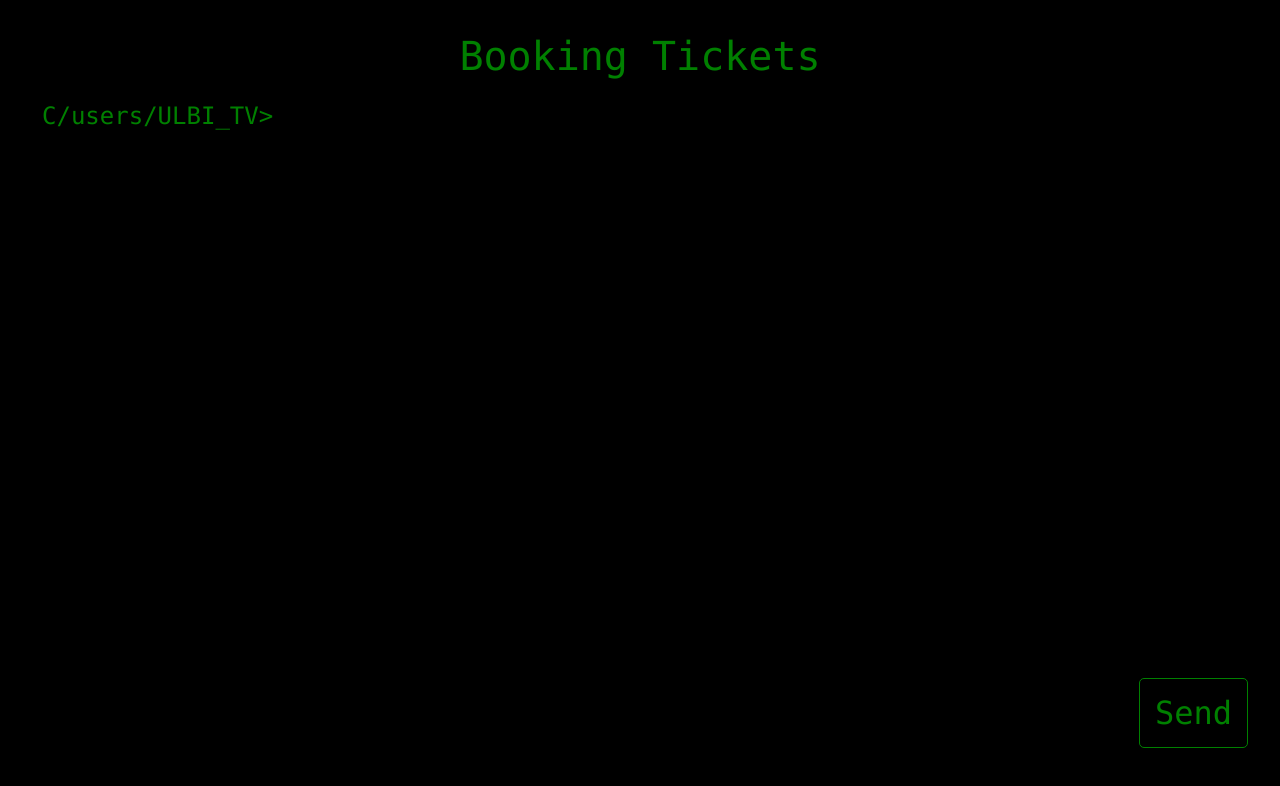
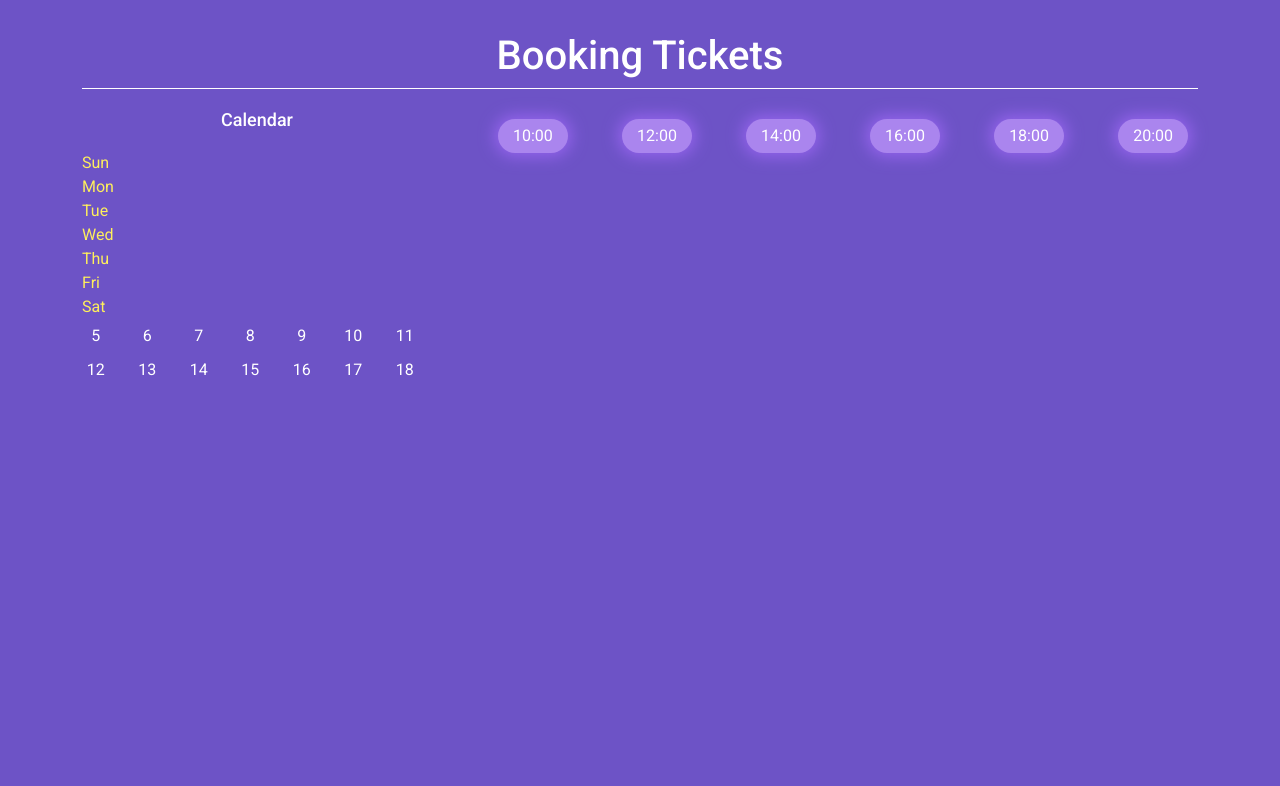
Before and after one commit to yaborodinov/Cinema-tickets, a React (Create React App) app: page / in a window 1280 px wide. Shown: the top 786 px of the page. Built offline with nearby package versions, Linux system fonts and the light colour scheme.

Commit message:
loyout calendar and sessions

```diff
--- a/public/index.html
+++ b/public/index.html
@@ -9,6 +9,9 @@
       name="description"
       content="Web site created using create-react-app"
     />
+    <link rel="preconnect" href="https://fonts.googleapis.com">
+    <link rel="preconnect" href="https://fonts.gstatic.com" crossorigin>
+    <link href="https://fonts.googleapis.com/css2?family=Roboto:wght@400;500;700&display=swap" rel="stylesheet">
     <link rel="apple-touch-icon" href="%PUBLIC_URL%/logo192.png" />
     <!--
       manifest.json provides metadata used when your web app is installed on a
--- a/src/App.js
+++ b/src/App.js
@@ -1,12 +1,17 @@
 import React from "react";
-// import Button from 'react-bootstrap/Button';
-import styled from "styled-components";
+import {
+  Row,
+  Col,
+  Container
+} from 'react-bootstrap';
+import styled,{css} from "styled-components";
 import './App.css';
 
 import Title from "./components/Title";
 import Flex from "./components/Flex";
-import Console from "./components/Console";
-import CreatedButton from "./components/CreatedButton";
+import FlexUl from "./components/FlexUl";
+import Time from "./components/Time";
+import Calendar from "./components/Calendar";
 
 
 
@@ -14,31 +19,50 @@ const AppWrapper = styled.div`
 width:100%;
 min-height:100vh;
 padding:2rem;
-background:#000;
+background: #6D53C6;
 `;
 
 
 
-
+const StyledCol = styled(Col)
+`
+  ${props => props.width350 && css`
+  max-width: 374px;
+  min-width: 374px;
+  color: #FEEF5C;
+  `}
+`
 
 
 
 function App() {
-
-  const [color,setColor]= React.useState("green")
+  const [session, setSession] = React.useState(["10:00", "12:00", "14:00", "16:00","18:00","20:00"])
   return (
     < AppWrapper>
-
-      <Flex justify="center">
-        <Title color={color}> Booking Tickets </Title>
+      <Container >
+      < Flex underline justify = "center" >
+        <Title > Booking Tickets </Title>
       </Flex>
 
+        <Row>
+          <StyledCol width350>
+            <Calendar />
+          </StyledCol>
+          <Col>
+            <FlexUl justify="space-between" margin = "20px 0" >
+              {
+                session.map((item,index) => <Time key={`${item}_${index}`} margin="10px" time={item} />)
+              }
+
+            </FlexUl>
+          </Col>
+
+        </Row>
+
       <Flex direction="column">
-        <Console color="green" />
-        < CreatedButton large   color={color} align="flex-end" mt="10px"> Send </CreatedButton>
       </Flex>
 
-
+    </Container >
     </AppWrapper>
   );
 }
--- /dev/null
+++ b/src/components/Calendar.jsx
@@ -0,0 +1,47 @@
+import React from 'react';
+import styled, {css} from "styled-components";
+import {Row} from "react-bootstrap"
+
+
+const StyledCalendarTitle = styled("h3")`
+  color: #fff;
+  margin: 20px 0;
+  text-align: center;
+  font-size: 18px;
+`
+const StyledCol = styled("div")`
+  ${(props) =>
+    props.fixWidth &&
+    css`
+      max-width: 51.5px;
+      min-width: 51.5px;
+      margin: 5px 0;
+      text-align: center;
+      color: #fff;
+      &:hover {
+        cursor: pointer;
+        color: #feef5c;
+      }
+    `}
+`;
+
+
+
+function Calendar() {
+  const weekDays = ["Sun", "Mon", "Tue", "Wed", "Thu", "Fri", "Sat"]
+  const dates = [5, 6, 7, 8, 9, 10, 11, 12, 13, 14, 15, 16, 17, 18];
+  return (
+    <>
+      <StyledCalendarTitle>Calendar</StyledCalendarTitle>
+      <Row>
+        {weekDays.map((el, index) => <StyledCol fixedWidth key={`${el}_${index}`}>{el}</StyledCol>)}
+      </Row>
+      <Row>
+        {dates.map((el, ind) => <StyledCol fixWidth key={`${el}_${ind}`}>{el}</StyledCol>)}
+      </Row>
+
+    </>
+  );
+}
+
+export default Calendar
--- a/src/components/Console.jsx
+++ /dev/null
@@ -1,47 +0,0 @@
-import React from 'react'
-import styled from 'styled-components'
-import Flex from './Flex';
-import Line from './Line';
-
-
-
-
-
-const StyledConsole = styled("textarea")`
-  width: 100%;
-  height: 70vh;
-  font-size: 24px;
-  border: none;
-  background: #000;
-  resize:none;
-  color: ${({color})=>color || "red"};
-  &:focus{
-    outline:none;
-  }
-`;
-
-
-
-function Console({ color, ...props }) {
-  console.log(props)
-
-  const [lines, setLines] = React.useState(["C/users/ULBI_TV>"])
-
-  const onKeyPress = (e) => {
-    if (e.charCode === 13) {
-      setLines([...lines, "C/users/ULBI_TV>"]);
-    }
-  }
-  return (
-    <Flex margin="10px 0">
-      <Flex direction="column" margin="0 10px">
-        {lines.map((line,index) => (
-          <Line key={index} color="green">{line}</Line>
-        ))}
-      </Flex>
-      <StyledConsole onKeyPress={onKeyPress} color={color} {...props} />
-    </Flex>
-  );
-}
-
-export default Console
--- a/src/components/CreatedButton.jsx
+++ /dev/null
@@ -1,61 +0,0 @@
-import React from 'react';
-import styled, { css, keyframes } from 'styled-components';
-
-
-
-const rotateAnimation = keyframes`
-  0%{
-    transform:rotateZ(0deg);
-  };
-  100%{
-    transform : rotateZ(360deg)
-  };
-`;
-
-const StyledButton = styled("button").attrs(props => ({
-  outline: true,
-}))`
-  border: none;
-  padding: 10px 15px;
-  font-size: 18px;
-  cursor: pointer;
-  margin-top: ${(props) => props.mt || "0"};
-  &:focus {
-    outline: none;
-  }
-  &:hover {
-    animation: ${rotateAnimation} 2s infinite linear;
-  };
-  align-self: ${(props) => props.align || "stretch"};
-  border-radius: 5px;
-
-  ${(props) =>
-    props.primary &&
-    css`
-      color: ${(props) => props.color || "white"};
-      background: ${(props) => props.background || "#494646"};
-    `};
-
-  ${(props) =>
-    props.outline &&
-    css`
-      color: ${(props) => props.color || "white"};
-      border: 1px solid ${(props) => props.color || "white"};
-      background: transparent;
-    `}
-`;
-
-
-const LargeStyledButton = styled(StyledButton)`
-    ${props => props.large && css`
-      font-size:32px;
-    `}
-
-`;
-
-function CreatedButton(props) {
-  console.log(props)
-  return <LargeStyledButton {...props} />;
-}
-
-export default CreatedButton;
--- a/src/components/Flex.jsx
+++ b/src/components/Flex.jsx
@@ -1,5 +1,5 @@
 import React from 'react';
-import styled from 'styled-components';
+import styled,{css} from 'styled-components';
 
 
 const StyledFlex = styled("div")`
@@ -8,10 +8,12 @@ const StyledFlex = styled("div")`
   align-items: ${(props) => props.align || "stretch"};
   justify-content: ${(props) => props.justify || "stretch"};
   margin: ${({ margin }) => margin || "0"};
+  ${(props) => props.underline && css`
+    border-bottom: 1px solid #fff;
+  `}
 `;
 
 function Flex(props) {
-  console.log(props)
   return(
     <StyledFlex {...props} />
   )
--- /dev/null
+++ b/src/components/FlexUl.jsx
@@ -0,0 +1,26 @@
+import React from 'react'
+
+
+import styled, { css } from "styled-components";
+
+const StyledFlexUl = styled("ul")`
+  display: flex;
+  flex-wrap:wrap;
+  flex-direction: ${(props) => props.direction || "row"};
+  align-items: ${(props) => props.align || "stretch"};
+  justify-content: ${(props) => props.justify || "stretch"};
+  margin: ${({ margin }) => margin || "0"};
+  ${(props) =>
+    props.underline &&
+    css`
+      border-bottom: 1px solid #fff;
+    `}
+`;
+function FlexUl(props) {
+  return (
+    <StyledFlexUl {...props}/>
+
+  )
+}
+
+export default FlexUl
--- a/src/components/Line.jsx
+++ /dev/null
@@ -1,16 +0,0 @@
-import React from 'react'
-import styled from 'styled-components';
-
-
-const StyledLine = styled.div`
-  font-size: 24px;
-  color: ${props=>props.color || "white"};
-`
-function Line(props) {
-  return (
-    <StyledLine {...props}/>
-
-  )
-}
-
-export default Line
--- /dev/null
+++ b/src/components/Time.jsx
@@ -0,0 +1,29 @@
+import React from 'react'
+import styled from 'styled-components';
+
+
+
+const StyledTime = styled.li`
+  list-style: none;
+  background-color: #aa85ee;
+  border-radius: 25px;
+  padding: 5px 15px;
+  color: #fff;
+  box-shadow: 0px 0px 15px 4px #9363eb;
+  font-size: 16px;
+  transition: all linear 0.1s;
+  margin: 10px;
+
+  &:hover {
+    cursor: pointer;
+    background-color: #b99cf0;
+  }
+`;
+
+function Time({time}) {
+  return (
+    <StyledTime>{time}</StyledTime>
+  )
+}
+
+export default Time
--- a/src/components/Title.jsx
+++ b/src/components/Title.jsx
@@ -4,8 +4,9 @@ import styled from 'styled-components'
 
 
 const Name = styled("h1")`
-  color: ${({color}) => (color)};
+  color: #fff;
   text-align:center;
+  font-weight: 500;
 
 
 `;
--- a/src/index.js
+++ b/src/index.js
@@ -16,8 +16,9 @@ const Global = createGlobalStyle`
   margin:0;
   padding:0;
   box-sizing:border-box;
-  font-family:consolas;
-}
+  font-family: 'Roboto', sans-serif;
+};
+
 `
 
 ReactDOM.render(
```
